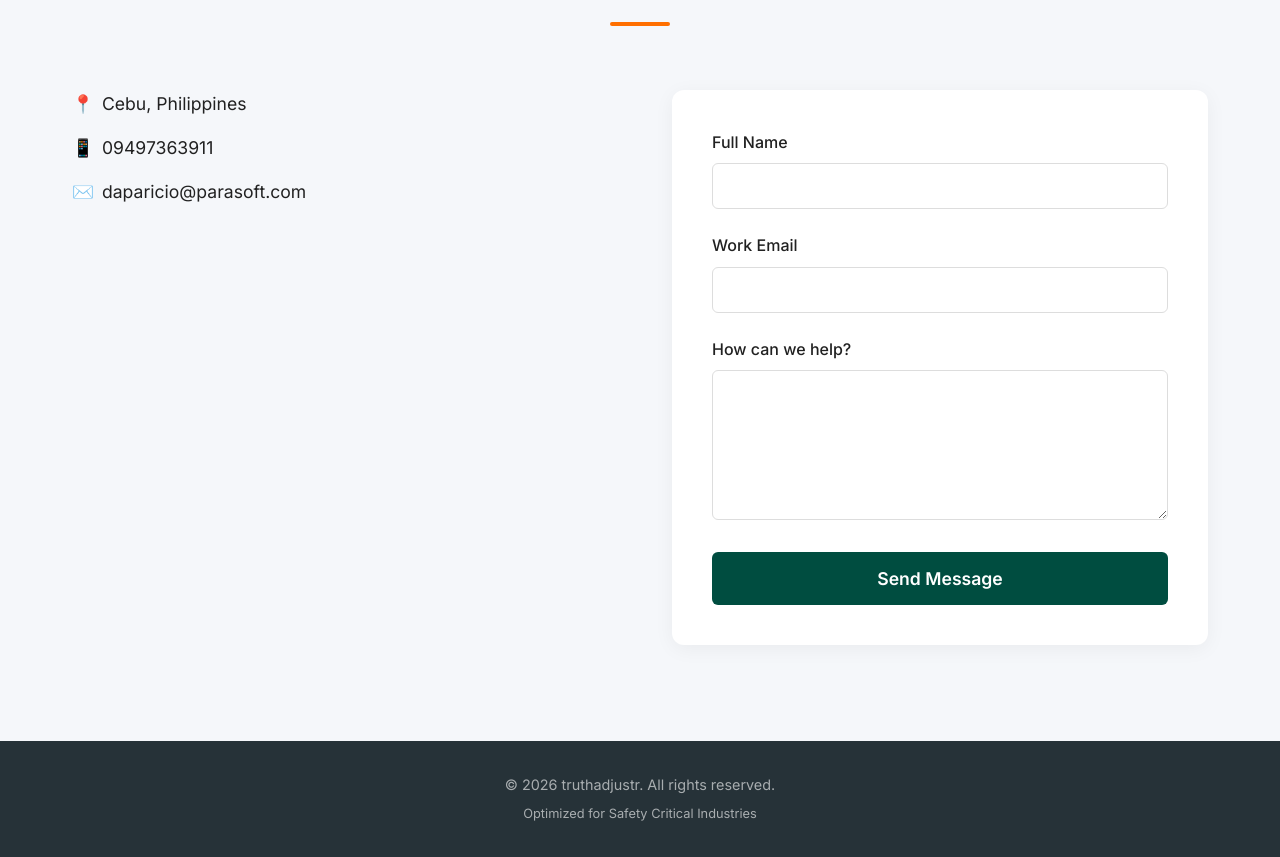
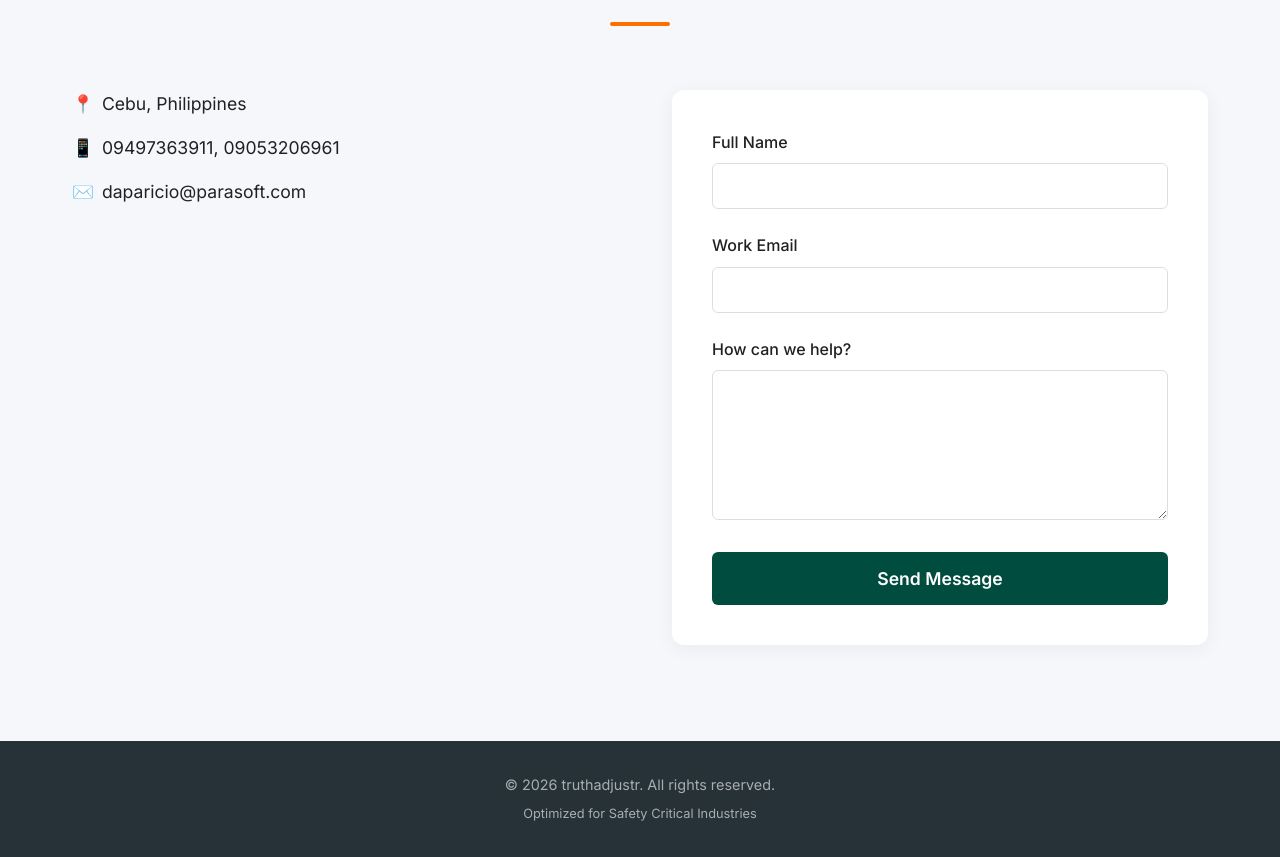
Before and after one commit to daparic/ta, a Next.js app: page / in a window 1280 px wide. Shown: the part 2040-2897 px from the top of the page. Built offline with nearby package versions, Linux system fonts and the light colour scheme.

Commit message:
Add Ryan's number

```diff
--- a/app/page.js
+++ b/app/page.js
@@ -93,7 +93,7 @@ export default function Home() {
               </div>
               <div className={styles.infoItem}>
                 <span>📱</span>
-                <span>09497363911</span>
+                <span>09497363911, 09053206961</span>
               </div>
               <div className={styles.infoItem}>
                 <span>✉️</span>
```
